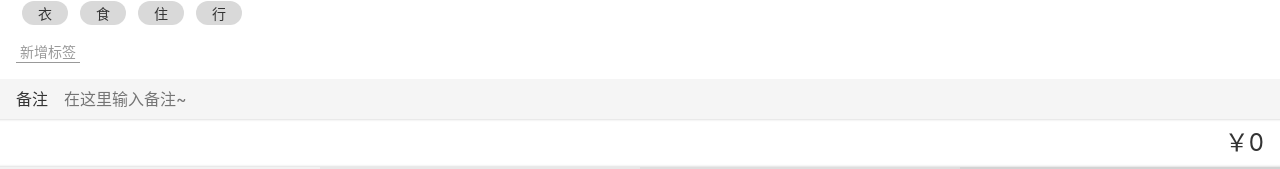
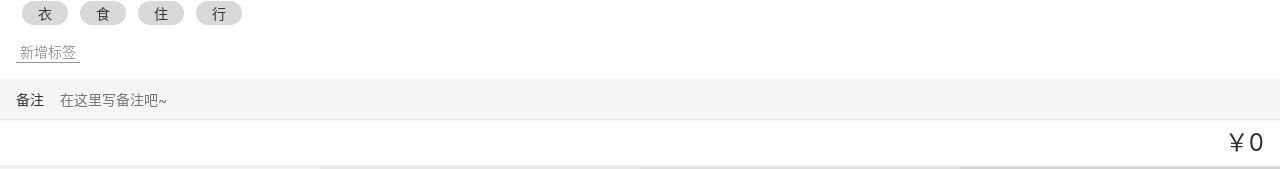
Before and after one commit to 1105946494/JYI-Bookkeeping, a Vue app: page /#/money in a window 1280 px wide. Shown: the part 349-518 px from the top of the page. Built offline with nearby package versions, Linux system fonts and the light colour scheme.

Commit message:
完成css，提取了几个通用组件

```diff
--- /dev/null
+++ b/src/components/Buttons.vue
@@ -0,0 +1,29 @@
+<template>
+  <button class="button" @click="$emit('click',$event)">
+    <slot />
+  </button>
+</template>
+
+<script lang="ts">
+import Vue from "vue";
+import { Component } from "vue-property-decorator";
+
+@Component
+export default class Buttons extends Vue {}
+</script>
+
+<style lang="scss" scoped>
+.button {
+  background: #767676;
+  color: white;
+  border-radius: 4px;
+  border: none;
+  height: 40px;
+  padding: 0 16px;
+  &-wrapper {
+    text-align: center;
+    padding: 16px;
+    margin-top: 28px;
+  }
+}
+</style>
--- a/src/components/Money/Notes.vue
+++ b/src/components/Money/Notes.vue
@@ -1,35 +1,39 @@
 <template>
   <div>
-    <label class="notes">
-      <span class="name">备注</span>
-      <input v-model="value" type="text" placeholder="在这里输入备注~" />
+    <label class="formItem">
+      <span class="name">{{this.fieldName}}</span>
+      <input
+        type="text"
+        :value="value"
+        @input="onValueChanged($event.target.value)"
+        :placeholder="this.placeholder"
+      />
     </label>
   </div>
 </template>
 
 <script lang="ts">
 import Vue from "vue";
-import { Component, Watch } from "vue-property-decorator";
+import { Component, Prop, Watch } from "vue-property-decorator";
 @Component
-export default class Notes extends Vue {
+export default class FormItem extends Vue {
   value = "";
+  @Prop({ required: true }) fieldName!: string;
+  @Prop() placeholder?: string;
   @Watch("value")
-  onCaluechanged(value: string) {
+  onValueChanged(value: string) {
     this.$emit("update:value", value);
   }
 }
 </script>
 
 <style lang="scss" scoped>
-@import "~@/assets/style/helper.scss";
-.notes {
+.formItem {
+  font-size: 14px;
   padding-left: 16px;
-  background: #f5f5f5;
-  display: block;
-  font-size: 16px;
   display: flex;
   align-items: center;
-  > .name {
+  .name {
     padding-right: 16px;
   }
   input {
--- a/src/components/Money/Tags.vue
+++ b/src/components/Money/Tags.vue
@@ -21,6 +21,7 @@ import { Component, Prop } from "vue-property-decorator";
 export default class Tags extends Vue {
   @Prop() readonly dataSource: string[] | undefined;
   selectedTags: string[] = [];
+
   toggle(tag: string) {
     const index = this.selectedTags.indexOf(tag);
     if (index >= 0) {
--- a/src/custom.d.ts
+++ b/src/custom.d.ts
@@ -1,4 +1,4 @@
-type Recorditem = {
+type RecordItem = {
   tags: string[];
   notes: string;
   type: string;
--- a/src/models/recordlist.ts
+++ b/src/models/recordlist.ts
@@ -1,16 +1,15 @@
-const localStorageKeyName = "recordlist";
-const model = {
-  clone(data: Recorditem[] | Recorditem) {
+const localStorageKeyName = "recordList";
+const recordListModel = {
+  clone(data: RecordItem[] | RecordItem) {
     return JSON.parse(JSON.stringify(data));
   },
   fetch() {
     return JSON.parse(
       window.localStorage.getItem(localStorageKeyName) || "[]"
-    ) as Recorditem[];
+    ) as RecordItem[];
   },
-  save(data: Recorditem[]) {
+  save(data: RecordItem[]) {
     window.localStorage.setItem(localStorageKeyName, JSON.stringify(data));
   }
 };
-
-export default model;
+export default recordListModel;
--- a/src/models/tagLIstModel.ts
+++ b/src/models/tagLIstModel.ts
@@ -6,7 +6,7 @@ type Tag = {
 type TagListModel = {
   data: Tag[];
   fetch: () => Tag[];
-  create: (name: string) => "success" | "duplicared";
+  create: (name: string) => "success" | "duplicated";
   save: () => void;
 };
 const tagLIstModel: TagListModel = {
@@ -17,7 +17,7 @@ const tagLIstModel: TagListModel = {
   create(name: string) {
     const names = this.data.map(item => item.name);
     if (names.indexOf(name) >= 0) {
-      return "duplicared";
+      return "duplicated";
     }
     this.data.push({ id: name, name: name });
     this.save();
--- a/src/views/EditLabel.vue
+++ b/src/views/EditLabel.vue
@@ -1,21 +1,35 @@
 <template>
-  <Layout>编辑标签</Layout>
+  <Layout>
+    <div class="navBar">
+      <span class="leftspan">返回</span>
+      <span class="title">编辑标签</span>
+      <span class="rightspan"></span>
+    </div>
+    <div class="from-wrapper">
+      <Notes fieldName="标签名" placeholder="请输入标签名" />
+    </div>
+    <div class="button-wrapper">
+      <Buttons>删除标签</Buttons>
+    </div>
+  </Layout>
 </template>
 
 <script lang="ts">
 import Vue from "vue";
 import { Component } from "vue-property-decorator";
 import tagLIstModel from "@/models/tagLIstModel";
+import Notes from "@/components/Money/Notes.vue";
+import Buttons from "@/components/Buttons.vue";
 
-@Component
-export default class EditLable extends Vue {
+@Component({ components: { Notes, Buttons } })
+export default class EditLabel extends Vue {
   created() {
     const id = this.$route.params.id;
     tagLIstModel.fetch();
     const tags = tagLIstModel.data;
     const tag = tags.filter(t => t.id === id)[0];
     if (tag) {
-      console.log("tag");
+      console.log(tag);
     } else {
       this.$router.replace("/404");
     }
@@ -24,4 +38,33 @@ export default class EditLable extends Vue {
 </script>
 
 <style lang="scss" scoped>
+.navBar {
+  text-align: center;
+  font-size: 16px;
+  padding: 12px 16px;
+  background: white;
+  display: flex;
+  align-content: center;
+  justify-content: space-between;
+  > .title {
+    text-align: center;
+  }
+  > .leftspan {
+    text-align: left;
+    font-size: 16px;
+  }
+  > .rightspan {
+    width: 24px;
+    height: 24px;
+  }
+}
+.from-wrapper {
+  background: white;
+  margin-top: 8px;
+}
+.button-wrapper {
+  text-align: center;
+  padding: 16px;
+  margin-top: 28px;
+}
 </style>
--- a/src/views/Labels.vue
+++ b/src/views/Labels.vue
@@ -6,7 +6,7 @@
       </router-link>
     </div>
     <div class="createTag-wrapper">
-      <button class="createTag" @click="createTag">新建标签</button>
+      <Buttons class="createTag" @click="createTag">新建标签</Buttons>
     </div>
   </Layout>
 </template>
@@ -15,19 +15,22 @@
 import Vue from "vue";
 import { Component } from "vue-property-decorator";
 import tagLIstModel from "@/models/tagLIstModel";
+import Buttons from "@/components/Buttons.vue";
 
 tagLIstModel.fetch();
-@Component
+@Component({
+  components: { Buttons }
+})
 export default class Lavels extends Vue {
   tags = tagLIstModel.data;
   createTag() {
     const name = window.prompt("请输入标签名");
     if (name) {
       const message = tagLIstModel.create(name);
-      if (message === "duplicared") {
+      if (message === "duplicated") {
         window.alert("标签名重复");
       } else if (message === "success") {
-        window.alert("添加成功");
+        return;
       }
     }
   }
--- a/src/views/Money.vue
+++ b/src/views/Money.vue
@@ -1,7 +1,7 @@
 <template>
   <Layout contentclass="layout">
     <Numberpad :value.sync="record.amount" @submit="saveRecord" />
-    <Notes @update:value="onUpdataNotes" />
+    <Notes fieldName="备注" placeholder="在这里写备注吧~" @update:value="onUpdataNotes" />
     <Tags :dataSource.sync="tags" />
     <Types :value.sync="record.type" />
   </Layout>
```
